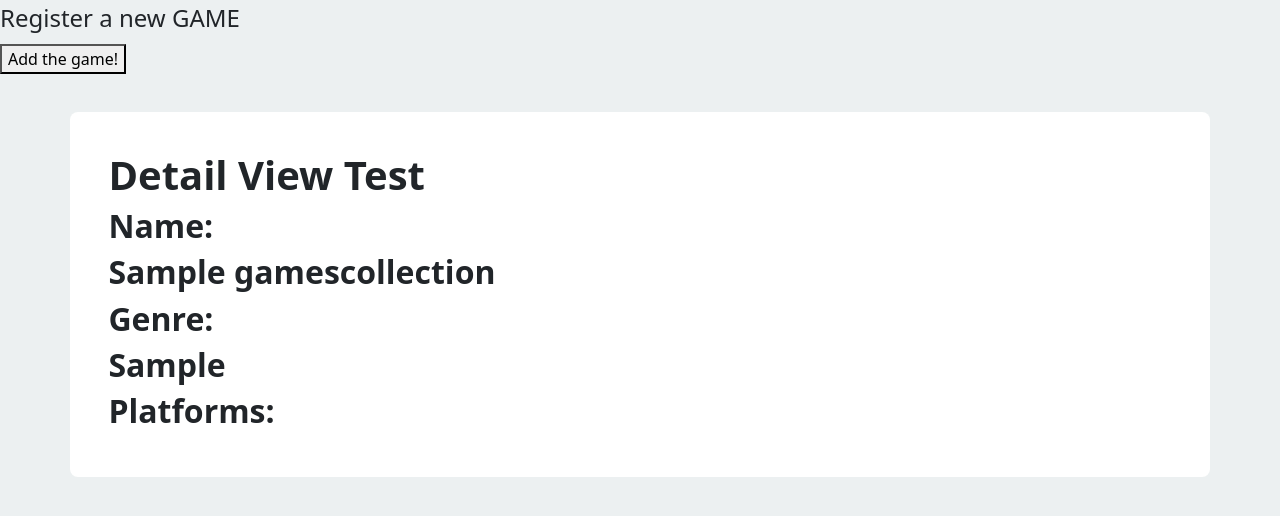
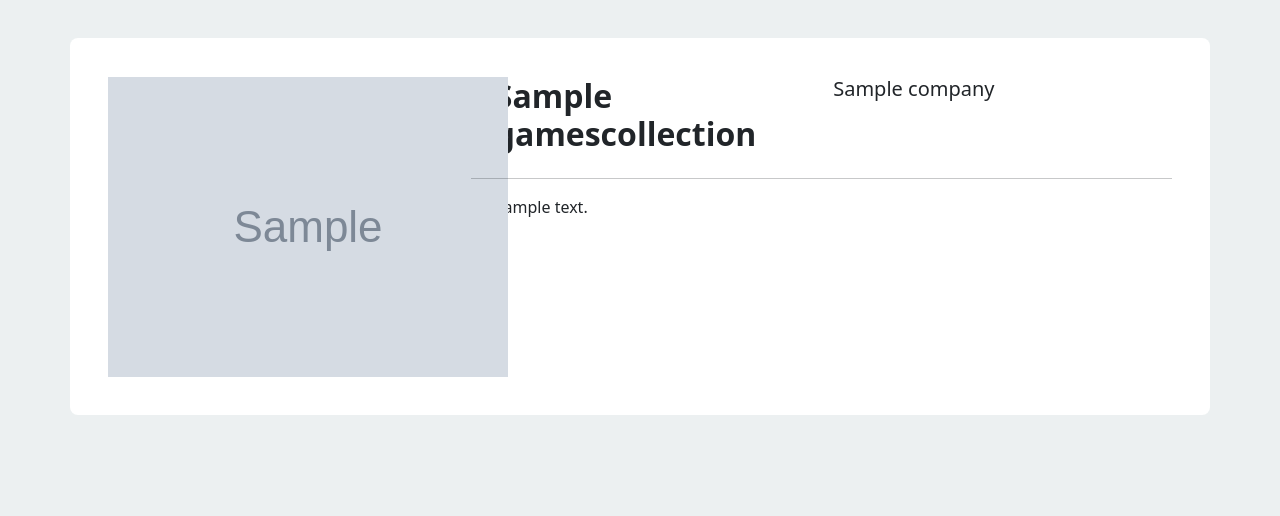
Before and after one commit to vconstellation/video-games-library, a Django app: page /games/1/ in a window 1280 px wide. Shown: the part 56-572 px from the top of the page. Run offline with Django 3.2, Linux system fonts and the light colour scheme; a user stored in the database is signed in; tables that the repository leaves empty hold one stand-in row (values such as "Sample post"); grey boxes marked "Sample" are stand-in pictures; some libraries are stand-ins or nearby versions.

Commit message:
Rework DetailView of games

```diff
--- a/gamelist/models.py
+++ b/gamelist/models.py
@@ -38,6 +38,8 @@
     belong_to_company = models.ForeignKey(Company, on_delete=models.CASCADE)
     genre = models.ForeignKey(GameGenre, on_delete=models.CASCADE)
 
+    description = models.TextField(max_length=450, null=True)
+
     def __str__(self):
         return (self.name)
 
--- a/gamelist/templates/gamelist/gamescollection_detail.html
+++ b/gamelist/templates/gamelist/gamescollection_detail.html
@@ -3,26 +3,43 @@
 {% block content %}
 
 <div>
+    <div class="container emp-profile">
+        <div class="row">
+            <div class="col-4">
+                <div class="container-cover">
+                    <img src="{{ object.cover.url }}" alt="cover_art" class="image-cover">
+                    <div class="middle-cover">
                         <form method="POST" enctype="multipart/form-data">
                             {% csrf_token %}
                             <fieldset class="form-group">
-                <legend>Register a new GAME</legend>
                                 {{ form|crispy }}
                             </fieldset>
                             <div>
-                <button type="submit">Add the game!</button>
+                                <button class="text-cover" type="submit">Add to collection!</button>
                             </div>
                         </form>
                     </div>
-<div>
-    <div class="container emp-profile">
-        <h1>Detail View Test</h1>
-        <h2>Name:</h2>
+                </div>
+            </div>
+            <div class="col-8">
+                <div class="container">
+                    <div class="row">
+                        <div class="col">
+                            <div class="text">
                                 <h2>{{ object.name }}</h2>
-        <h2>Genre:</h2>
-        <h2>{{ object.genre }}</h2>
-        <h2>Platforms: </h2>
-        <h2>{{ object.platforms }}</h2>
+                            </div>
+                        </div>
+                        <div class="col">
+                            <h5>{{ object.belong_to_company }}</h5>
+                        </div>
+                    </div>
+                </div>
+                <hr>
+                <div class="container">
+                    <p>{{ object.description }}</p>
+                </div>
+            </div>
+        </div>
     </div>
 </div>
 {% endblock %}
--- a/layout/static/layout/main.css
+++ b/layout/static/layout/main.css
@@ -176,3 +176,44 @@
     width: 15%;
     height: 15%;
 }
+
+/* CSS Used to create Fade-in on Game Cover */
+
+.container-cover {
+    position: relative;
+    width: 50%;
+  }
+
+  .image-cover {
+    opacity: 1;
+    display: block;
+    /* width: 100%;
+    height: auto; */
+    transition: .5s ease;
+    backface-visibility: hidden;
+  }
+
+  .middle-cover {
+    transition: .5s ease;
+    opacity: 0;
+    position: absolute;
+    top: 50%;
+    left: 50%;
+    transform: translate(-50%, -50%);
+    -ms-transform: translate(-50%, -50%)
+  }
+
+  .container-cover:hover .image-cover {
+    opacity: 0.3;
+  }
+
+  .container-cover:hover .middle-cover {
+    opacity: 1;
+  }
+
+  .text-cover {
+    background-color: #f6912d;
+    color: black;
+    font-size: 16px;
+    padding: 8px 12px;
+  }
--- a/users/templates/users/profile.html
+++ b/users/templates/users/profile.html
@@ -120,7 +120,7 @@
                                                 <label>Title:</label>
                                             </div>
                                             <div class="col-md-6">
-						                        <a href="{% url 'game-detail' i.id %}">{{ i.games_collection.name }}</a>
+						                        <a href="{% url 'game-detail' i.games_collection.id %}">{{ i.games_collection.name }}</a>
                                             </div>
                                         </div>
                                         <div class="row">
```
Also changed, not shown: gamelist/migrations/0015_gamescollection_description.py (added). Lines whose indentation alone changed are shown as unchanged.
